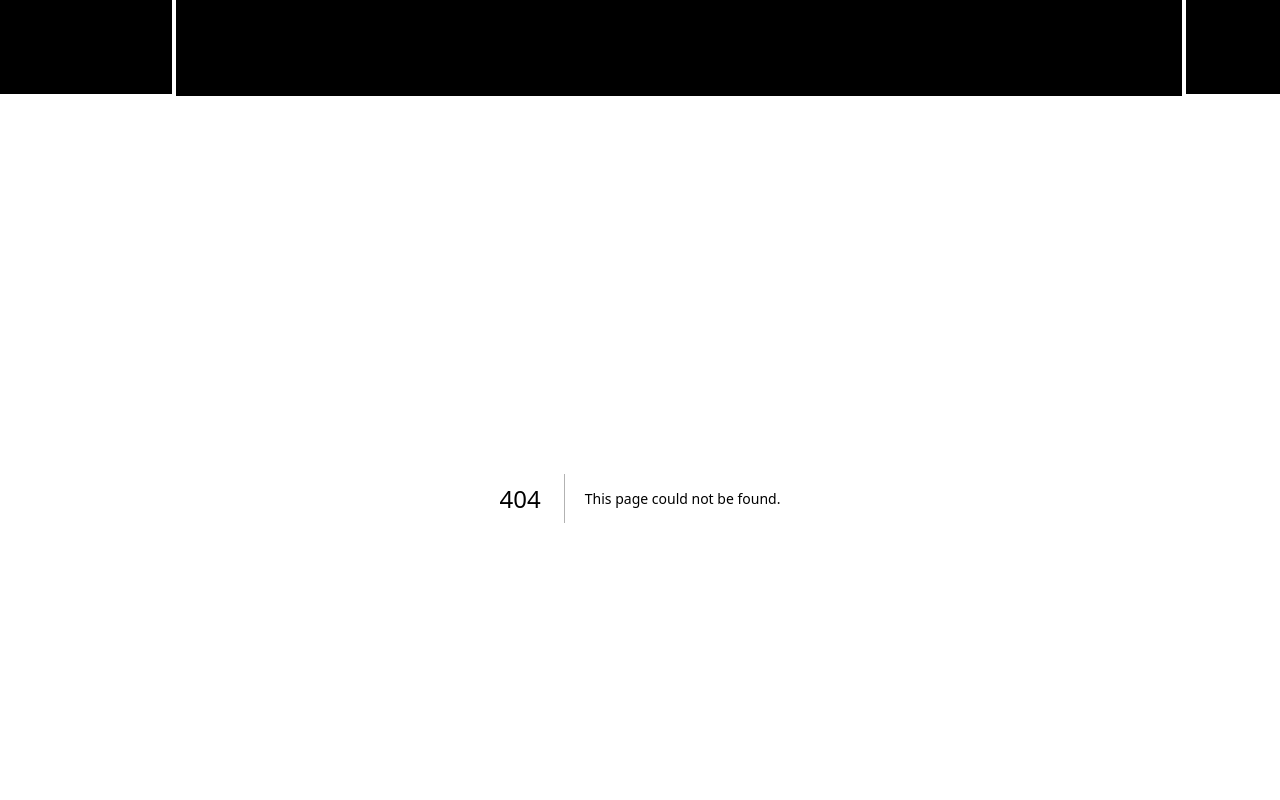
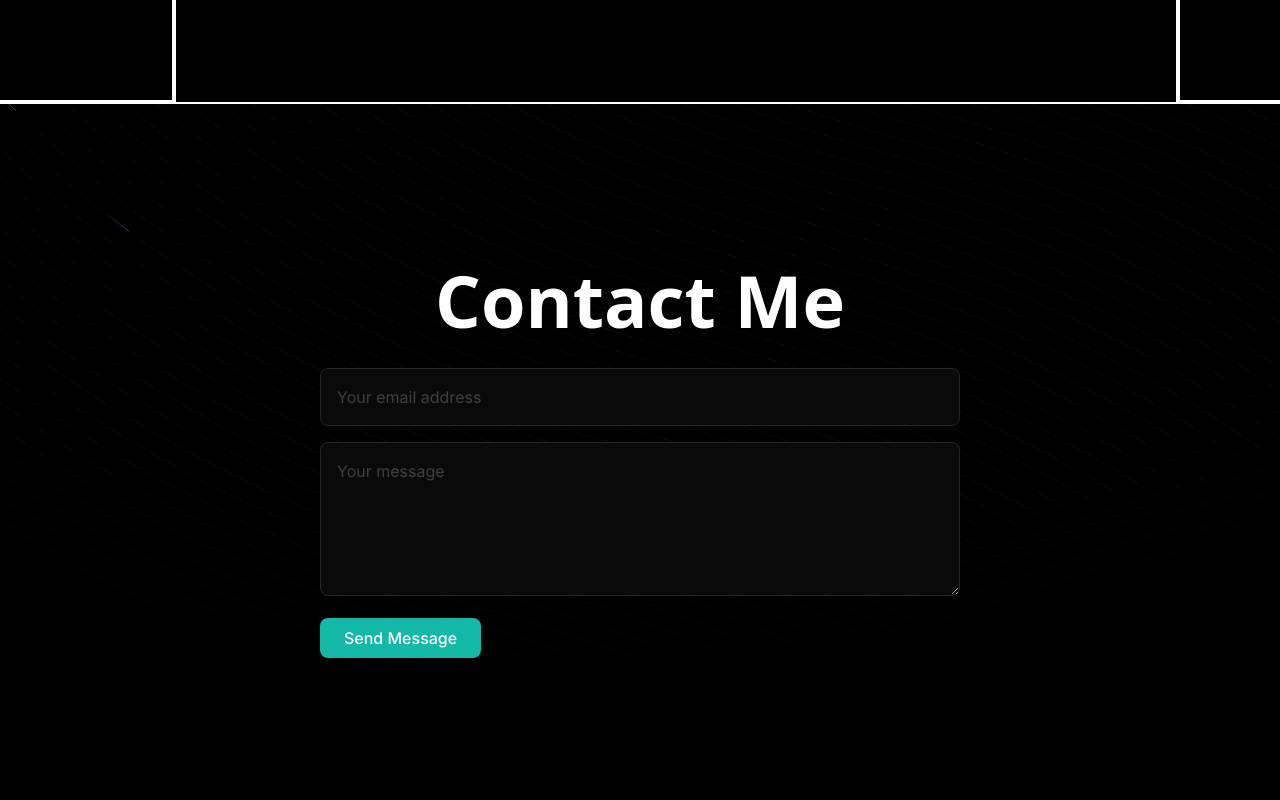
Before and after one commit to Adeshraigit/Adi-portfolio, a Next.js app: page /contact-me in a window 1280 px wide. Before the commit this address had no page. Shown: the top 800 px of the page. Built offline with nearby package versions, Linux system fonts and the light colour scheme.

Commit message:
new-change

```diff
--- a/src/app/contact/page.tsx
+++ b/src/app/contact-me/page.tsx
@@ -14,7 +14,7 @@ function Works() {
 
   return (
     <>
-     <div className="min-h-screen bg-black  py-12 pt-36 relative">
+     <div className="min-h-screen bg-black py-12 pt-36 relative">
       <BackgroundBeams className="absolute top-0 left-0 w-full h-full z-0" />
       <div className="max-w-2xl mx-auto p-4 relative z-10">
         <h1 className="text-lg md:text-7xl text-center font-sans font-bold mb-8 text-white">
--- a/src/components/Footer.tsx
+++ b/src/components/Footer.tsx
@@ -7,7 +7,7 @@ function Footer() {
     <>
      <div className='md:grid justify-between sticky top-0 grid-cols-3 ' >
             <div className='text-xl text-center border-l-4 border-t-4 border-b-4 border-white p-12 hover:text-teal-300 ' >
-                <Link href='/' >
+                <Link href='/contact-me' >
                     Break the ice
                 </Link>
                 </div>
--- a/src/components/Hero.tsx
+++ b/src/components/Hero.tsx
@@ -4,7 +4,7 @@ import React from 'react'
 function Hero() {
   return (
     <>
-        <div className='grid grid-cols-1 items-center lg:grid-cols-2 h-[75vh]' >
+        <div className=' top-0 grid grid-cols-1 items-center lg:grid-cols-2 h-[75vh]' >
             <div className=' font-bold text-[100px] text-center text-7xl md:text-[200px]'>
                 Hello!
             </div>
--- a/src/components/Navbar.tsx
+++ b/src/components/Navbar.tsx
@@ -1,23 +1,62 @@
 'use client'
-import React from 'react'
+import React, { useState } from 'react'
 import { IoMenu } from "react-icons/io5";
+import { IoMdClose } from "react-icons/io";
 import Link from 'next/link';
 
 function Navbar() {
+
+    const [open, setOpen] = useState(false);
+
   return (
     <>
-        <div className='flex justify-between sticky top-0 z-20 bg-black' >
-            <div className=' text-xl border-r-4 border-b-4 border-white p-8 ' >
+        <div className='flex justify-between gap-0 sticky top-0 left-0 z-20 bg-black' >
+            <div className='text-sm md:text-xl border-r-4 border-b-4 border-white p-3 md:p-8 ' >
                 <Link href='/' >
                     Aditya Raut
                 </Link>
                 </div>
-            <div className='text-lg p-8 border-b-2 border-white grow text-center' >
+            <div className='text-sm md:text-xl  p-3 md:p-8 border-b-2 border-white grow text-center' >
                 <Link href='/' >
                     Video Editor
                 </Link>
             </div>
-            <div className='text-3xl p-8 border-l-4 border-b-4 border-white ' ><IoMenu /></div>
+            <div
+            className={`text-xl md:text-4xl p-3 md:p-8 border-l-4 border-b-4 border-white ${ open ? 'bg-white text-black' : 'bg-black' } `}
+            onClick={() =>setOpen(!open)}
+            >
+                { open ? <IoMdClose/> : <IoMenu/> }
+            </div>
+        </div>
+        <div className={` grid grid-cols-2 bg-black h-[90vh] ${open ? '' : 'hidden'}`} >
+            <div className='h-full w-full  border-l-4 border-r-4  border-white place-content-center text-center text-2xl md:text-7xl font-bold'
+            onClick={() => setOpen(!open)}
+            >
+                <Link href={'/'} >
+                    Home
+                </Link>
+            </div>
+            <div className='h-full w-full border-r-4  border-white place-content-center text-center text-2xl md:text-7xl font-bold'
+            onClick={() => setOpen(!open)}
+            >
+                <Link href={'/work'} >
+                    Work
+                </Link>
+            </div>
+            <div className='h-full w-full border-4  border-white place-content-center text-center text-2xl md:text-7xl font-bold'
+            onClick={() => setOpen(!open)}
+            >
+                <Link href={'/contact-me'} >
+                    Contact
+                </Link>
+            </div>
+            <div className='h-full w-full border-4 border-l-0  border-white place-content-center text-center text-2xl md:text-7xl font-bold'
+            onClick={() => setOpen(!open)}
+            >
+                <Link href={'/'} >
+                    Socials
+                </Link>
+            </div>
         </div>
     </>
   )
```
